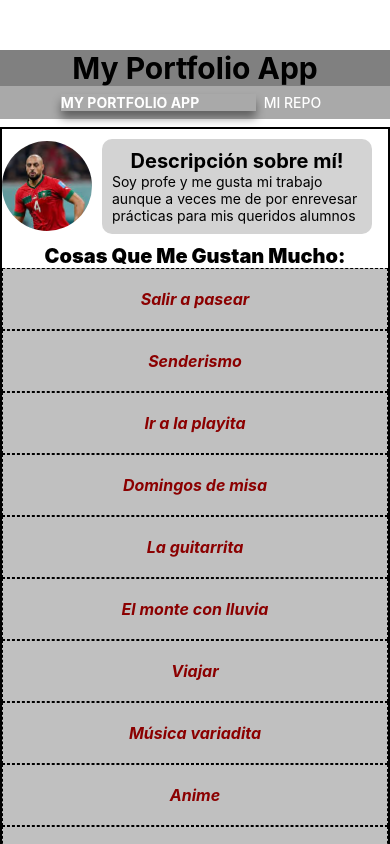
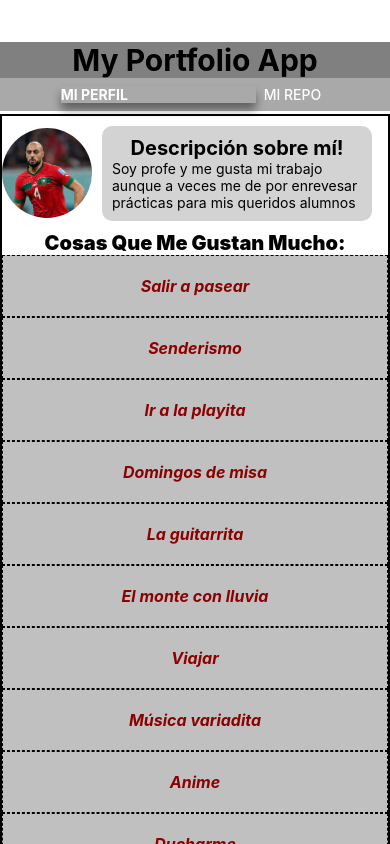
Before and after one commit to JuanDiegoPaezDelgado/pgl-portfolio-app, a React Native app: screen / in a window 390 px wide. Shown: the top 844 px of the page. Built offline with nearby package versions, Linux system fonts and the light colour scheme.

Commit message:
arreglos algunos stilos  y mover componente List a componente description

```diff
--- a/App.tsx
+++ b/App.tsx
@@ -1,28 +1,22 @@
 import { useState } from "react";
-import { Text, View, FlatList } from "react-native";
+import { View } from "react-native";
 import QRCode from "react-native-qrcode-svg";
-import Card from "./componentes/List";
-import { cardsData } from "./Data/Data";
 import Header from "./componentes/Header";
 import { headerData } from "./Data/DataHeader";
 import DescriptionCard from "./componentes/DescriptionCard";
-import { styles } from "./css/app.modules";
+import { styles } from "./styles/Apptsx.style";
 
 export default function App() {
   const [displayMyQR, setDisplayMyQR] = useState(true);
+  const [isDarkMode, setDarkMode] = useState(false);
 
   return (
     <View style={styles.container}>
       <Header text={headerData[0].text} setDisplayMyQR={setDisplayMyQR} />
       {displayMyQR ? (
-        <View style={styles.bodystails}>
+        <View style={/*isDarkMode ?*/ styles.bodystails}>
           <View>
             <DescriptionCard />
-            <Text style={styles.titleText}>Cosas que me gustan mucho:</Text>
-            <FlatList
-              data={cardsData}
-              renderItem={({ item }) => <Card text={item.text} />}
-            />
           </View>
         </View>
       ) : (
--- a/Data/DataHeader.tsx
+++ b/Data/DataHeader.tsx
@@ -1 +1,5 @@
-export const headerData = [{ text: "My Portfolio App" }];
+export const headerData = [
+  { text: "My Portfolio App" },
+  { text: "MI REPO" },
+  { text: "mi perfil" },
+];
--- a/componentes/DescriptionCard.tsx
+++ b/componentes/DescriptionCard.tsx
@@ -1,41 +1,27 @@
-import { View, Text, StyleSheet, Image } from "react-native";
+import { View, Text, Image, FlatList } from "react-native";
 import React from "react";
 import { descriptionData } from "../Data/DescriptionData";
+import { styles } from "../styles/Description.style";
+import { cardsData } from "../Data/Data";
+import Card from "./List";
 
 const DescriptionCard = () => {
   return (
-    <View style={{ flexDirection: "row", alignItems: "center" }}>
-      <Image style={styles.avatar} source={descriptionData.image} />
-      <View
-        style={{
-          margin: 10,
-          backgroundColor: "lightgray",
-          padding: 10,
-          borderRadius: 10,
-          width: "70%",
-        }}
-      >
-        <Text
-          style={{
-            textAlign: "center",
-            fontWeight: "700",
-            fontSize: 20,
-          }}
-        >
-          {descriptionData.title}
-        </Text>
-        <Text>{descriptionData.description}</Text>
+    <>
+      <View style={{ flexDirection: "row", alignItems: "center" }}>
+        <Image style={styles.avatar} source={descriptionData.image} />
+        <View style={styles.card}>
+          <Text style={styles.title}>{descriptionData.title}</Text>
+          <Text>{descriptionData.description}</Text>
+        </View>
       </View>
-    </View>
+      <Text style={styles.titleText}>Cosas que me gustan mucho:</Text>
+      <FlatList
+        data={cardsData}
+        renderItem={({ item }) => <Card text={item.text} />}
+      />
+    </>
   );
 };
 
-const styles = StyleSheet.create({
-  avatar: {
-    height: 90,
-    width: 90,
-    borderRadius: 100,
-  },
-});
-
 export default DescriptionCard;
--- a/componentes/Header.tsx
+++ b/componentes/Header.tsx
@@ -1,34 +1,29 @@
 import { View, Text, Pressable, StyleSheet, Button } from "react-native";
 import React from "react";
+import { styles } from "../styles/Header.styles";
+import { headerData } from "../Data/DataHeader";
 
 export type HeaderProps = {
   text: string;
   setDisplayMyQR: (value: boolean) => void;
 };
 
-const Header = ({ text, setDisplayMyQR }: HeaderProps) => {
+const Header = ({ setDisplayMyQR }: HeaderProps) => {
   return (
     <View style={styles.topContainer}>
-      <Text style={styles.firsttoprowContainer}>{text}</Text>
+      <Text style={styles.firsttoprowContainer}>{headerData[0].text}</Text>
       <View style={styles.rowTopSecondContainer}>
         <Pressable
           style={styles.buttonruta}
           onPress={() => setDisplayMyQR(true)}
         >
-          <Text
-            style={{
-              color: "white",
-              fontWeight: "bold",
-              textTransform: "uppercase",
-              ...styles.shadoxboxing,
-            }}
-          >
-            {text}
+          <Text style={[styles.bar, styles.shadoxboxing]}>
+            {headerData[2].text}
           </Text>
         </Pressable>
         <Button
           onPress={() => setDisplayMyQR(false)}
-          title="Mi Repo"
+          title={headerData[1].text}
           color="light-gray"
           accessibilityLabel="Un botón pal QR"
         />
@@ -37,37 +32,4 @@ const Header = ({ text, setDisplayMyQR }: HeaderProps) => {
   );
 };
 
-const styles = StyleSheet.create({
-  topContainer: {
-    height: "15%",
-    paddingTop: 50,
-    width: "100%",
-  },
-  firsttoprowContainer: {
-    backgroundColor: "gray",
-    textAlign: "center",
-    fontWeight: "bold",
-    fontSize: 30,
-  },
-  rowTopSecondContainer: {
-    flexDirection: "row",
-    backgroundColor: "darkgray",
-    justifyContent: "center",
-    alignItems: "center",
-  },
-  buttonruta: {
-    width: "50%",
-  },
-  shadoxboxing: {
-    shadowColor: "#000",
-    shadowOffset: {
-      width: 0,
-      height: 7,
-    },
-    shadowOpacity: 0.43,
-    shadowRadius: 9.51,
-    elevation: 15,
-  },
-});
-
 export default Header;
--- a/componentes/List.tsx
+++ b/componentes/List.tsx
@@ -1,6 +1,6 @@
 import { Text, View } from "react-native";
 import React from "react";
-import { styles } from "../css/list.css";
+import { styles } from "../styles/list.styles";
 
 export type CardProps = {
   text: string;
--- a/css/app.modules.tsx
+++ b/styles/Apptsx.style.tsx
@@ -1,4 +1,3 @@
-// styles.js
 import { StyleSheet } from "react-native";
 
 export const styles = StyleSheet.create({
@@ -9,12 +8,13 @@ export const styles = StyleSheet.create({
     justifyContent: "center",
   },
   bodystails: {
+    marginTop: -5,
     width: "100%",
     borderWidth: 2,
     borderColor: "black",
     alignItems: "center",
     justifyContent: "space-between",
-    height: "85%",
+    height: "87.5%",
   },
   CentrarcodigoQR: {
     justifyContent: "center",
@@ -23,11 +23,4 @@ export const styles = StyleSheet.create({
     height: "100%",
     alignItems: "center",
   },
-  titleText: {
-    color: "beriblak",
-    fontWeight: "900",
-    textTransform: "capitalize",
-    fontSize: 20,
-    textAlign: "center",
-  },
 });
--- /dev/null
+++ b/styles/Description.style.tsx
@@ -0,0 +1,28 @@
+import { StyleSheet } from "react-native";
+
+export const styles = StyleSheet.create({
+  avatar: {
+    height: 90,
+    width: 90,
+    borderRadius: 100,
+  },
+  card: {
+    margin: 10,
+    backgroundColor: "lightgray",
+    padding: 10,
+    borderRadius: 10,
+    width: "70%",
+  },
+  title: {
+    textAlign: "center",
+    fontWeight: "700",
+    fontSize: 20,
+  },
+  titleText: {
+    color: "beriblak",
+    fontWeight: "900",
+    textTransform: "capitalize",
+    fontSize: 20,
+    textAlign: "center",
+  },
+});
--- /dev/null
+++ b/styles/Header.styles.tsx
@@ -0,0 +1,39 @@
+import { StyleSheet } from "react-native";
+
+export const styles = StyleSheet.create({
+  topContainer: {
+    height: "15%",
+    paddingTop: 50,
+    width: "100%",
+  },
+  firsttoprowContainer: {
+    backgroundColor: "gray",
+    textAlign: "center",
+    fontWeight: "bold",
+    fontSize: 30,
+  },
+  rowTopSecondContainer: {
+    flexDirection: "row",
+    backgroundColor: "darkgray",
+    justifyContent: "center",
+    alignItems: "center",
+  },
+  buttonruta: {
+    width: "50%",
+  },
+  shadoxboxing: {
+    shadowColor: "#000",
+    shadowOffset: {
+      width: 0,
+      height: 7,
+    },
+    shadowOpacity: 0.43,
+    shadowRadius: 9.51,
+    elevation: 15,
+  },
+  bar: {
+    color: "white",
+    fontWeight: "bold",
+    textTransform: "uppercase",
+  },
+});
```
Also changed, not shown: styles/List.styles.tsx (renamed from css/list.css.tsx).
